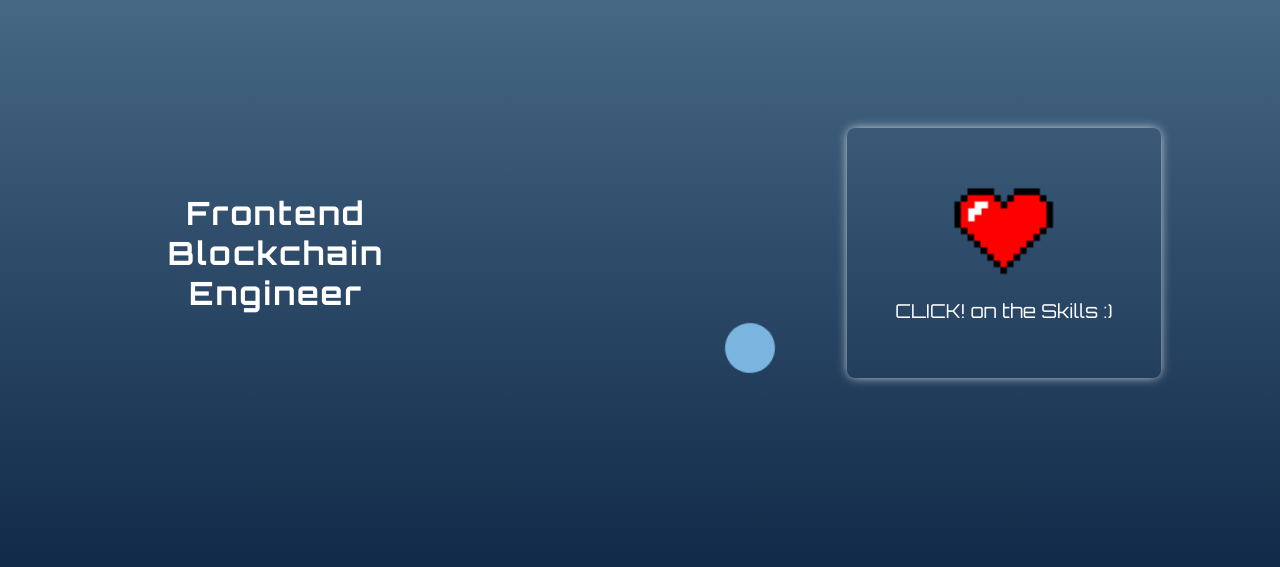
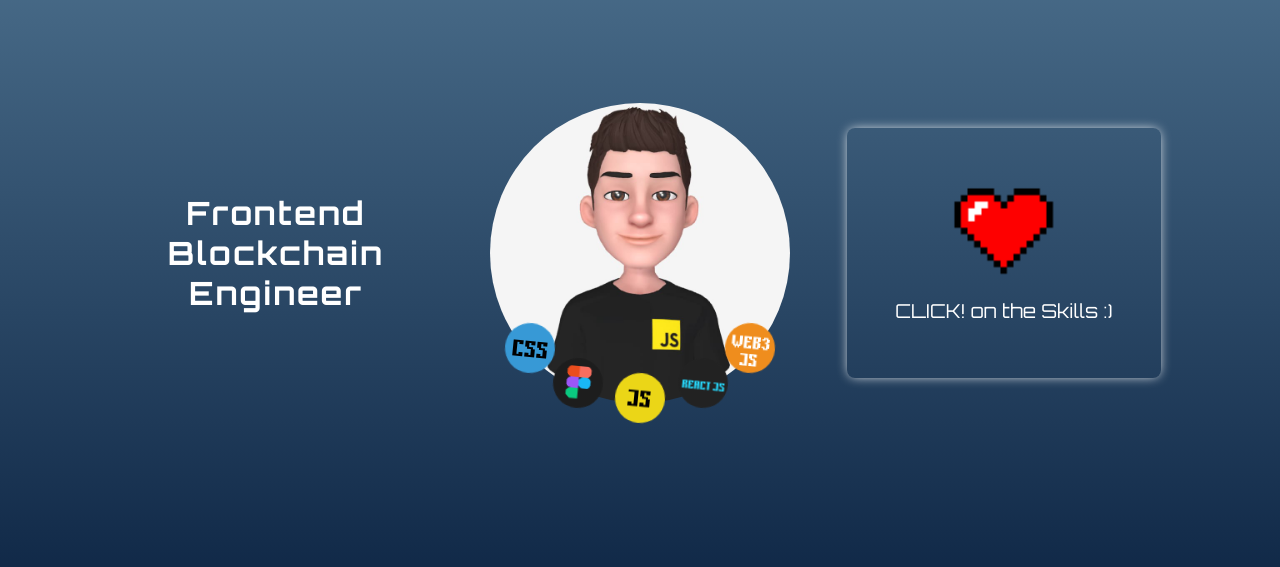
Before and after one commit to TheMesias/portafolio, a plain HTML site: page index.html in a window 1280 px wide. Shown: the part 147-714 px from the top of the page. Drawn offline with Linux system fonts and the light colour scheme; a web font is replaced by a local one.

Commit message:
Update style.css

```diff
--- a/style.css
+++ b/style.css
@@ -122,7 +122,7 @@ img{
     height: 450px;
     width: 450px;
     position: relative;
-    background-image: url(../assets/f1.jpeg);
+    background-image: url(./f1.jpeg);
     background-size: cover;
 }
 
@@ -147,7 +147,7 @@ img{
 
 .skill1 {
     position: relative;
-    background-image: url(../assets/cssP.png);
+    background-image: url(./cssP.png);
     background-size: cover;
     bottom: 30px;
 }
@@ -156,7 +156,7 @@ img{
 
 
 .skill2 {
-    background-image: url(../assets/figmaP.png);
+    background-image: url(./figmaP.png);
     background-size: cover;
     background-position: center;
     background-repeat: no-repeat;
@@ -164,7 +164,7 @@ img{
 }
 
 .skill3 {
-    background-image: url(../assets/jsP.png);
+    background-image: url(./jsP.png);
     background-size: cover;
     background-position: center;
     background-repeat: no-repeat;
@@ -172,7 +172,7 @@ img{
 
 }
 .skill4 {
-    background-image: url(../assets/reactP.png);
+    background-image: url(./reactP.png);
     background-size: cover;
     background-position: center;
     background-repeat: no-repeat;
@@ -180,7 +180,7 @@ img{
 
 }
 .skill5 {
-    background-image: url(../assets/web3.png);
+    background-image: url(./web3.png);
     background-size: contain;
     background-position: center;
     background-repeat: no-repeat;
@@ -520,14 +520,14 @@ img{
 }
 
 .tools_css {
-    background-image: url(../assets/cssP.png);
+    background-image: url(./cssP.png);
     background-size: cover;
    top: 10px;
    right: -23px;
 }
 
 .tools_js{
-    background-image: url(../assets/jsP.png);
+    background-image: url(./jsP.png);
     background-size: cover;
    top: 70px;
    right: -23px;
```
